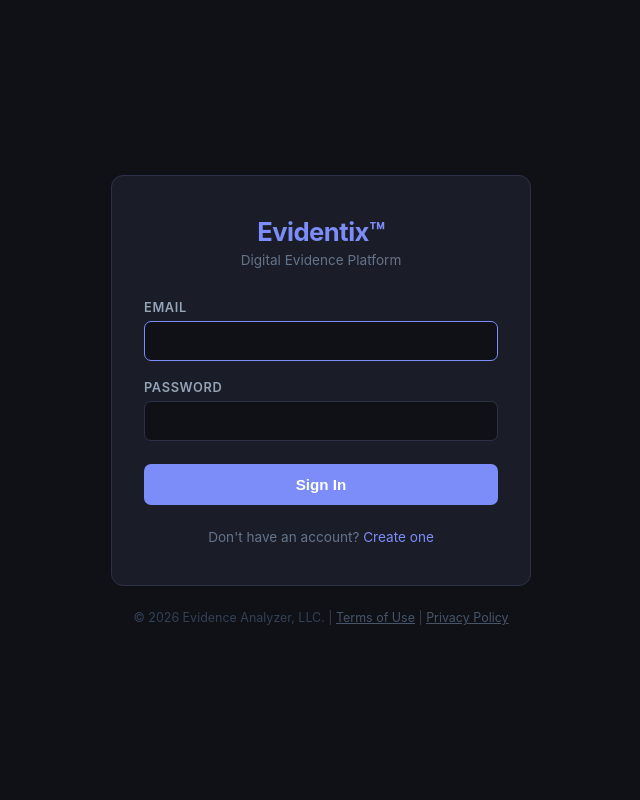
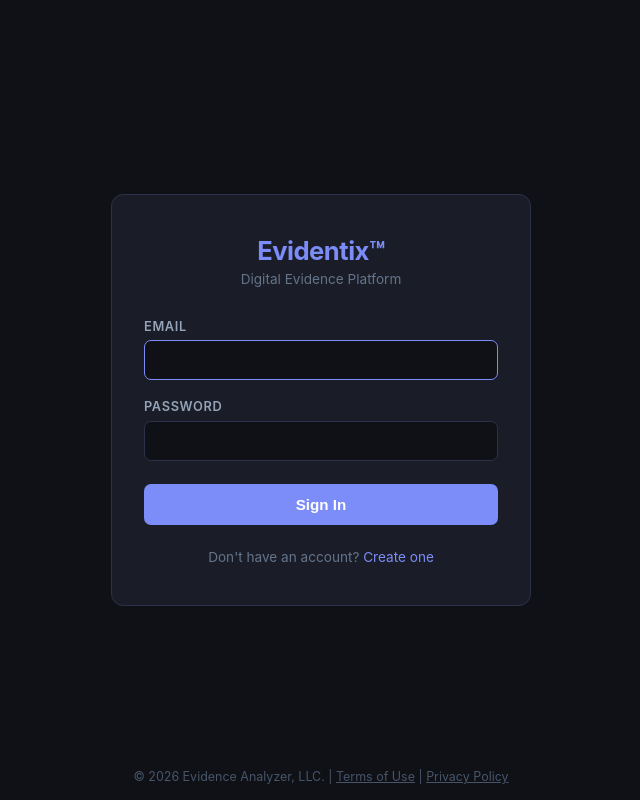
Before and after one commit to Kcaldwell99/evidenceanalyzer, a FastAPI app: page /login in a window 1280 px wide. Shown: the whole page, without its empty margins (319-959 px from the left). Run offline with FastAPI, Linux system fonts and the light colour scheme.

Commit message:
Fix copyright to bottom of login page

```diff
--- a/app/templates/login.html
+++ b/app/templates/login.html
@@ -143,8 +143,8 @@
       Don't have an account? <a href="/register">Create one</a>
     </div>
     </div>
-    <p style="font-size:0.78rem; color:#334155; text-align:center;">
+    <p style="position:fixed; bottom:1rem; left:0; right:0; font-size:0.78rem; color:#475569; text-align:center;">
       &copy; 2026 Evidence Analyzer, LLC. | <a href="/terms" style="color:#475569;">Terms of Use</a> | <a href="/privacy" style="color:#475569;">Privacy Policy</a>
-  </p>
+    </p>
 </body>
 </html>
```
